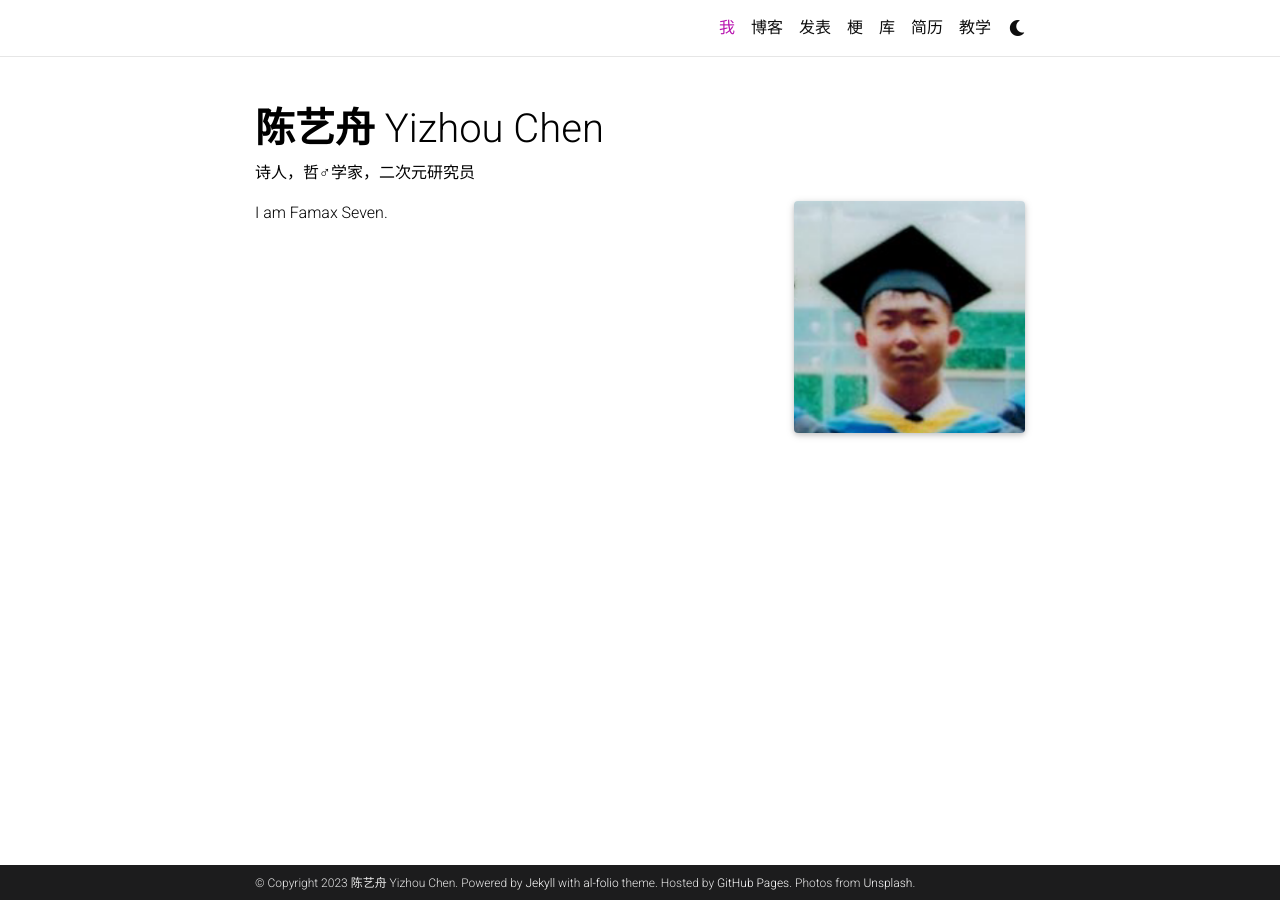
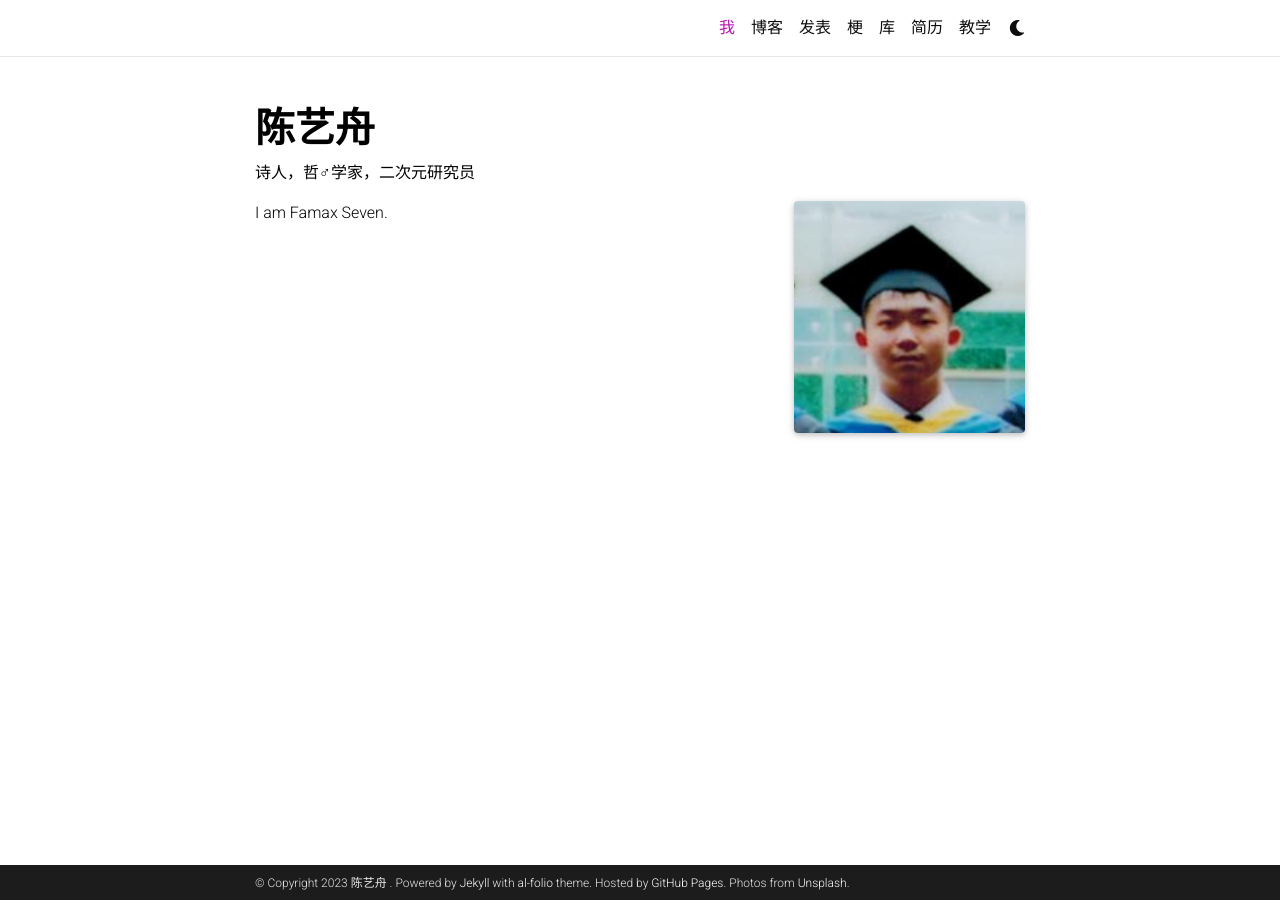
Before and after one commit to famax7/famax7.github.io, a Jekyll site: the page built from _pages/about.md, in a window 1280 px wide. Built offline with Jekyll 4.4.1, drawn with Linux system fonts in a browser that asks for light colours; full-size pictures stand in for the smaller copies a plugin makes; comment, search, counter and statistics services are not loaded; a style sheet for code colours, icons or effects is not loaded.

Commit message:
Update _config.yml

```diff
--- a/_config.yml
+++ b/_config.yml
@@ -5,7 +5,7 @@
 title: blank # the website title (if blank, full name will be used instead)
 first_name: 陈艺舟
 middle_name:
-last_name: Yizhou Chen
+last_name:
 email: ychen884@wisc.edu
 description: > # the ">" symbol means to ignore newlines until "footer_text:"
   A simple, whitespace theme for academics. Based on [*folio](https://github.com/bogoli/-folio) design.
```
